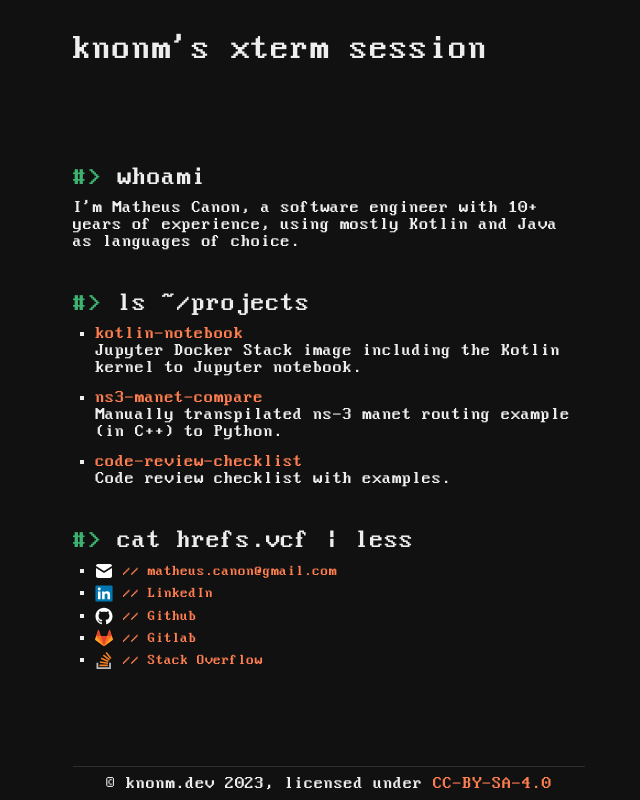
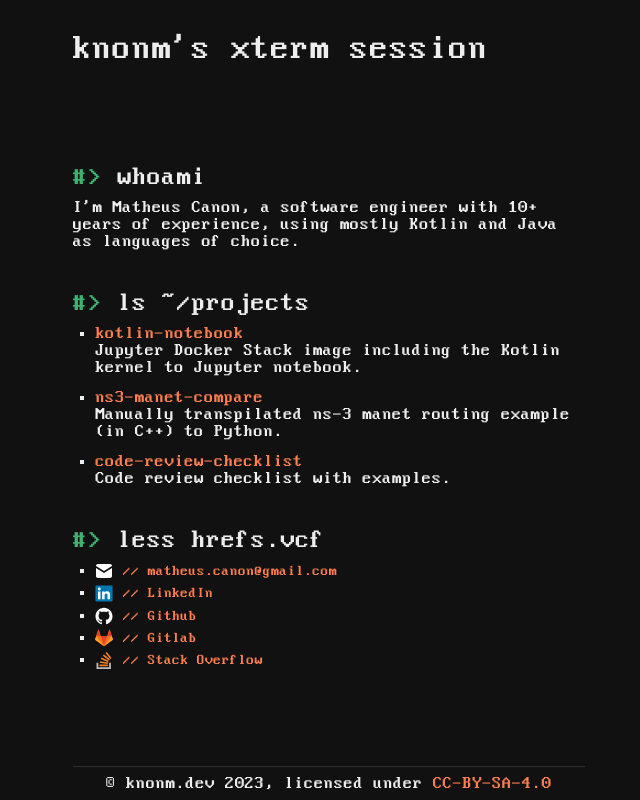
Before and after one commit to knonm/knonm.dev, a website: page public/index.html in a window 1280 px wide. Shown: the whole page, without its empty margins (311-951 px from the left). Drawn offline with Linux system fonts and the light colour scheme.

Commit message:
feat: streamline contacts header

```diff
--- a/public/index.html
+++ b/public/index.html
@@ -74,7 +74,7 @@
       </ul>
     </section>
     <section>
-      <h2><span class="title-bash">#></span> cat hrefs.vcf | less</h2>
+      <h2><span class="title-bash">#></span> less hrefs.vcf</h2>
       <ul>
         <li class="href-list-element">
           <a class="href-icon" href="mail:matheus.canon@gmail.com" title="e-mail" target="_blank" rel="noopener noreferrer">
```
